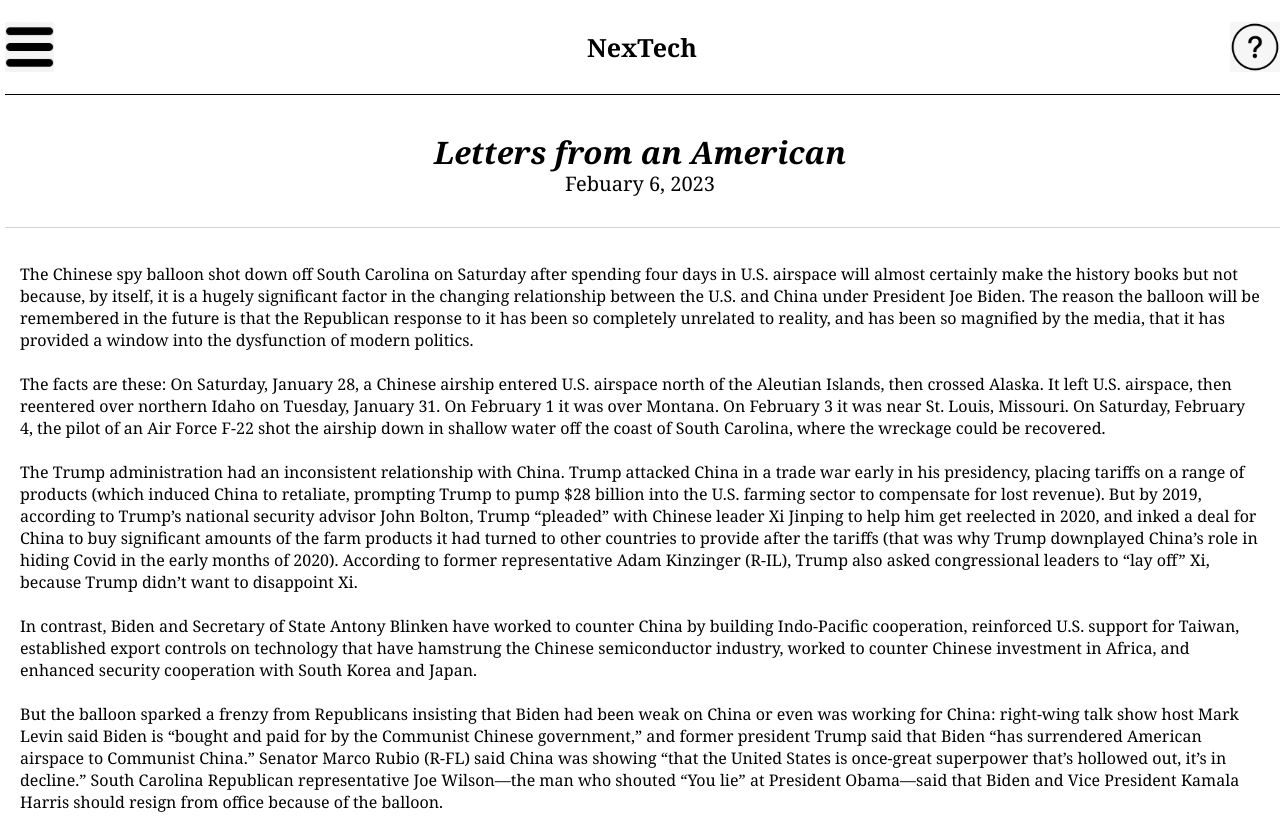
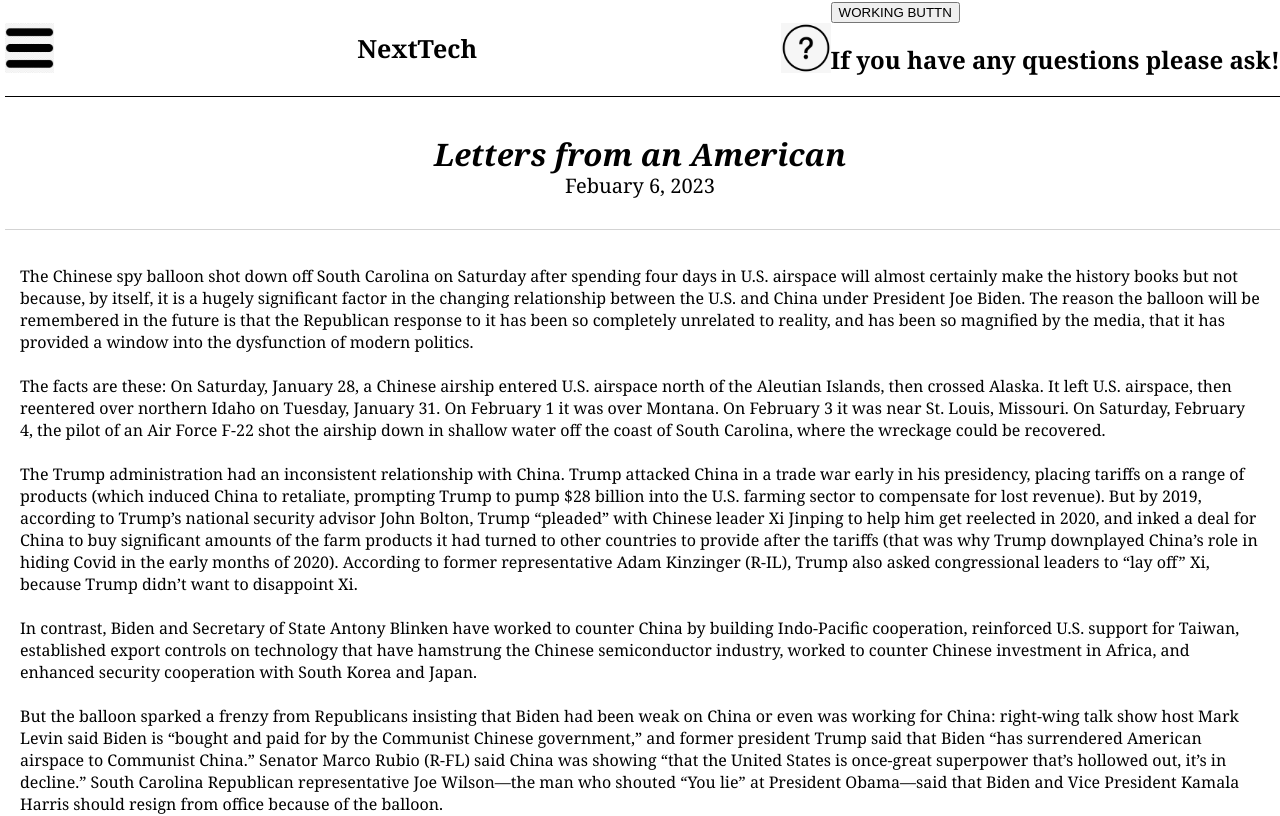
Before and after one commit to prgoodwin/nexttech, a Next.js app: page / in a window 1280 px wide. Shown: the top 816 px of the page. Built offline with nearby package versions, Linux system fonts and the light colour scheme.

Commit message:
testing help button feature

```diff
--- /dev/null
+++ b/src/pages/button.tsx
@@ -0,0 +1,22 @@
+import React from 'react'
+import { useState } from 'react'
+
+const button = () => {
+    const [open, setOpen] = useState(true)
+
+    function helpClicked(){
+        console.log("button clicked")
+        setOpen(prevState =>
+            !prevState
+        )
+    }
+
+    return (
+        <div className="button">
+            <button onClick={() => setOpen(!open)}>WORKING BUTTN</button>
+            {open && <h1 className="button--help" onClick={() => setOpen(false)}>If you have any questions please ask!</h1>}
+        </div>
+    )
+}
+
+export default button
--- a/src/pages/navbar.tsx
+++ b/src/pages/navbar.tsx
@@ -1,10 +1,12 @@
+import Button from "./button"
 
 export default function NavBar(){
     return (
         <nav>
             <img src="menu.png" className="nav--menu"/>
-            <p className="nav--title">NexTech</p>
+            <p className="nav--title">NextTech</p>
             <img src="help.png" className="nav--help"/>
+            <Button />
         </nav>
     )
 }
```
